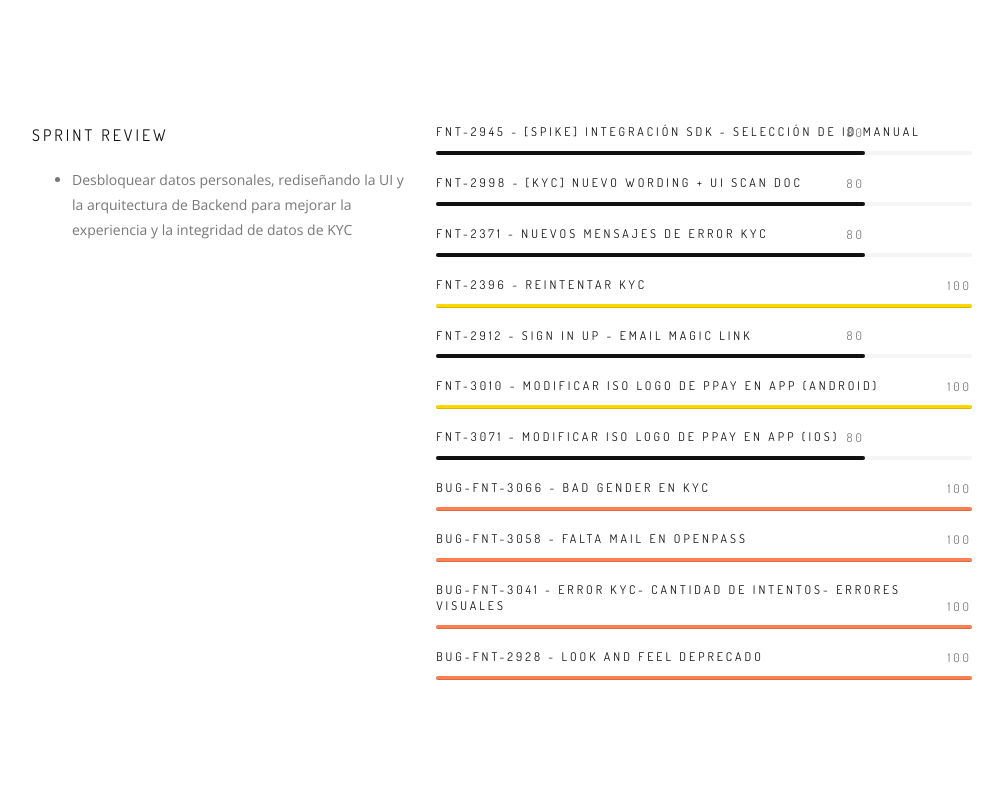
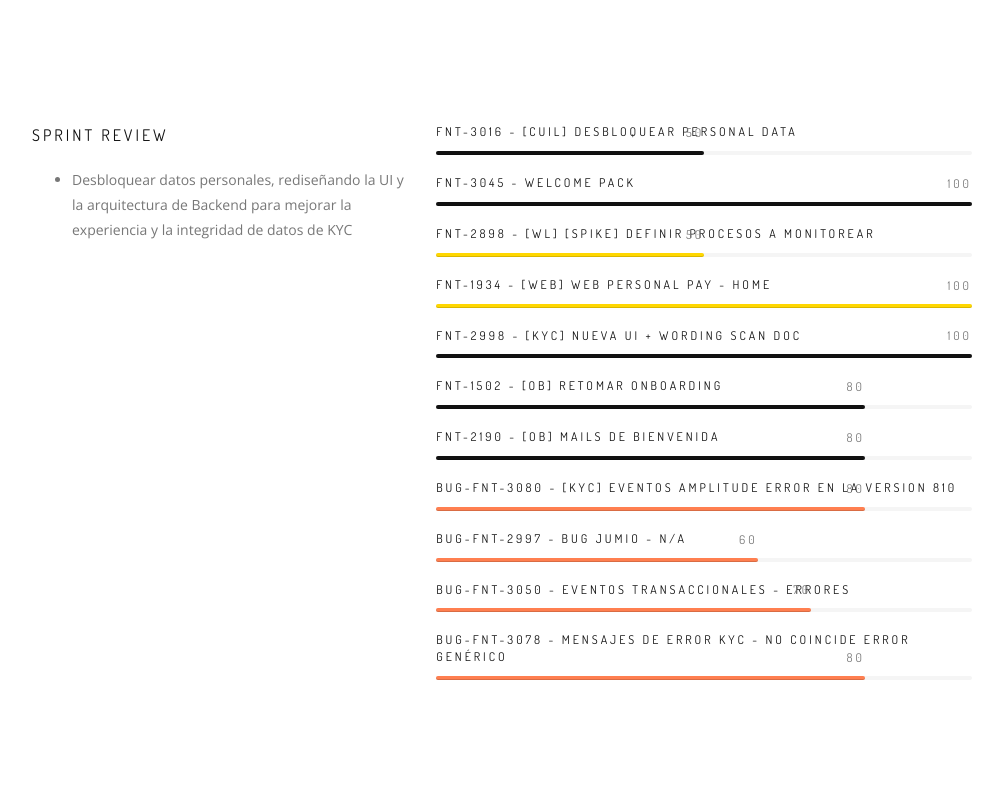
Before and after one commit to jorgeloviedo/ck, a website: page public/about.html in a window 1280 px wide. Shown: the part 580-1380 px from the top of the page, without its empty margins (138-1141 px from the left). Drawn offline with nearby package versions, Linux system fonts and the light colour scheme; some packages are replaced by stand-ins of ours.

Commit message:
Modificaciones avances sprint S04E02

```diff
--- a/public/about.html
+++ b/public/about.html
@@ -83,7 +83,47 @@
                 </div>
                 <div class="col-sm-7">
 
-                    <h6 class="progress-title font-alt">FNT-2945 - [SPIKE] Integración SDK - Selección de ID manual</h6>
+                    <h6 class="progress-title font-alt">FNT-3016 - [cuil] Desbloquear Personal Data</h6>
+                    <div class="progress">
+                        <div class="progress-bar pb-dark" aria-valuenow="50" role="progressbar" aria-valuemin="0"
+                             aria-valuemax="100">
+                            <span class="font-alt"></span>
+                        </div>
+                    </div>
+
+                    <h6 class="progress-title font-alt">FNT-3045 - Welcome Pack</h6>
+                    <div class="progress">
+                        <div class="progress-bar pb-dark" aria-valuenow="100" role="progressbar" aria-valuemin="0"
+                             aria-valuemax="100">
+                            <span class="font-alt"></span>
+                        </div>
+                    </div>
+
+                    <h6 class="progress-title font-alt">FNT-2898 - [WL] [spike] Definir procesos a monitorear</h6>
+                    <div class="progress">
+                        <div class="progress-bar pb-orange" aria-valuenow="50" role="progressbar" aria-valuemin="0"
+                             aria-valuemax="100">
+                            <span class="font-alt"></span>
+                        </div>
+                    </div>
+
+                    <h6 class="progress-title font-alt">FNT-1934 - [web] Web Personal Pay - Home</h6>
+                    <div class="progress">
+                        <div class="progress-bar pb-orange" aria-valuenow="100" role="progressbar" aria-valuemin="0"
+                             aria-valuemax="100">
+                            <span class="font-alt"></span>
+                        </div>
+                    </div>
+
+                    <h6 class="progress-title font-alt">FNT-2998 - [kyc] Nueva UI + Wording Scan doc</h6>
+                    <div class="progress">
+                        <div class="progress-bar pb-dark" aria-valuenow="100" role="progressbar" aria-valuemin="0"
+                             aria-valuemax="100">
+                            <span class="font-alt"></span>
+                        </div>
+                    </div>
+
+                    <h6 class="progress-title font-alt">FNT-1502 - [OB] Retomar Onboarding</h6>
                     <div class="progress">
                         <div class="progress-bar pb-dark" aria-valuenow="80" role="progressbar" aria-valuemin="0"
                              aria-valuemax="100">
@@ -91,7 +131,7 @@
                         </div>
                     </div>
 
-                    <h6 class="progress-title font-alt">FNT-2998 - [kyc] Nuevo Wording + UI Scan doc</h6>
+                    <h6 class="progress-title font-alt">FNT-2190 - [OB] Mails de Bienvenida</h6>
                     <div class="progress">
                         <div class="progress-bar pb-dark" aria-valuenow="80" role="progressbar" aria-valuemin="0"
                              aria-valuemax="100">
@@ -99,77 +139,39 @@
                         </div>
                     </div>
 
-                    <h6 class="progress-title font-alt">FNT-2371 - Nuevos Mensajes de Error KYC</h6>
+                    <h6 class="progress-title font-alt">BUG-FNT-3080 - [kyc] Eventos Amplitude error en la version 810</h6>
                     <div class="progress">
-                        <div class="progress-bar pb-dark" aria-valuenow="80" role="progressbar" aria-valuemin="0"
+                        <div class="progress-bar pb-bug" aria-valuenow="80" role="progressbar" aria-valuemin="0"
                              aria-valuemax="100">
                             <span class="font-alt"></span>
                         </div>
                     </div>
 
-                    <h6 class="progress-title font-alt">FNT-2396 - Reintentar KYC</h6>
+                    <h6 class="progress-title font-alt">BUG-FNT-2997 - Bug Jumio - N/A</h6>
                     <div class="progress">
-                        <div class="progress-bar pb-orange" aria-valuenow="100" role="progressbar" aria-valuemin="0"
+                        <div class="progress-bar pb-bug" aria-valuenow="60" role="progressbar" aria-valuemin="0"
                              aria-valuemax="100">
                             <span class="font-alt"></span>
                         </div>
                     </div>
 
-                    <h6 class="progress-title font-alt">FNT-2912 - Sign In Up - Email Magic Link</h6>
+                    <h6 class="progress-title font-alt">BUG-FNT-3050 - Eventos transaccionales - Errores</h6>
                     <div class="progress">
-                        <div class="progress-bar pb-dark" aria-valuenow="80" role="progressbar" aria-valuemin="0"
+                        <div class="progress-bar pb-bug" aria-valuenow="70" role="progressbar" aria-valuemin="0"
                              aria-valuemax="100">
                             <span class="font-alt"></span>
                         </div>
                     </div>
 
-                    <h6 class="progress-title font-alt">FNT-3010 - Modificar ISO LOGO de PPay en APP (ANDROID)</h6>
+                    <h6 class="progress-title font-alt">BUG-FNT-3078 - Mensajes de error KYC - No coincide error genérico</h6>
                     <div class="progress">
-                        <div class="progress-bar pb-orange" aria-valuenow="100" role="progressbar" aria-valuemin="0"
-                             aria-valuemax="100">
-                            <span class="font-alt"></span>
-                        </div>
-                    </div>
-
-                    <h6 class="progress-title font-alt">FNT-3071 - Modificar ISO LOGO de PPay en APP (iOS)</h6>
-                    <div class="progress">
-                        <div class="progress-bar pb-dark" aria-valuenow="80" role="progressbar" aria-valuemin="0"
-                             aria-valuemax="100">
-                            <span class="font-alt"></span>
-                        </div>
-                    </div>
-
-                    <h6 class="progress-title font-alt">BUG-FNT-3066 - Bad Gender en KYC</h6>
-                    <div class="progress">
-                        <div class="progress-bar pb-bug" aria-valuenow="100" role="progressbar" aria-valuemin="0"
-                             aria-valuemax="100">
-                            <span class="font-alt"></span>
-                        </div>
-                    </div>
-
-                    <h6 class="progress-title font-alt">BUG-FNT-3058 - falta mail en openpass</h6>
-                    <div class="progress">
-                        <div class="progress-bar pb-bug" aria-valuenow="100" role="progressbar" aria-valuemin="0"
-                             aria-valuemax="100">
-                            <span class="font-alt"></span>
-                        </div>
-                    </div>
-
-                    <h6 class="progress-title font-alt">BUG-FNT-3041 - Error KYC- Cantidad de intentos- Errores visuales</h6>
-                    <div class="progress">
-                        <div class="progress-bar pb-bug" aria-valuenow="100" role="progressbar" aria-valuemin="0"
+                        <div class="progress-bar pb-bug" aria-valuenow="80" role="progressbar" aria-valuemin="0"
                              aria-valuemax="80">
                             <span class="font-alt"></span>
                         </div>
                     </div>
 
-                    <h6 class="progress-title font-alt">BUG-FNT-2928 - Look and feel deprecado</h6>
-                    <div class="progress">
-                        <div class="progress-bar pb-bug" aria-valuenow="100" role="progressbar" aria-valuemin="0"
-                             aria-valuemax="80">
-                            <span class="font-alt"></span>
-                        </div>
-                    </div>
+
 
                 </div>
             </div>
@@ -196,14 +198,14 @@
                 <div class="col-md-12">
                     <div class="row multi-columns-row">
                         <div class="col-sm-12 col-md-12 col-lg-12 m-b-30">
-                            <h5 class="font-alt m-t-0"></h5>
+                            <h5 class="font-alt m-t-0">Avances UX / UI</h5>
                             <li>Tips Escaneo con Contraste / Contenido campañas Contraste</li>
                             <li>Procesos CUIL / optimizacion el el proceso de onboarding</li>
                             <li>Proceso direccion (cross squad / Fraude)</li>
                             <li>Generar la arquitectura de la web con las verticales de Tarjeta y Beneficios para generar contenido de los producto</li>
                             <li>[onboarding] Actualización Contenidos UX</li>
                             <li>Slicing home</li>
-                            <li>Generar la arquitectura de la web con las verticales de Tarjeta y Beneficios para generar contenido de los producto</li>
+                            <li>Cerramos welcome Pack</li>
                         </div>
                     </div>
                 </div>
```
